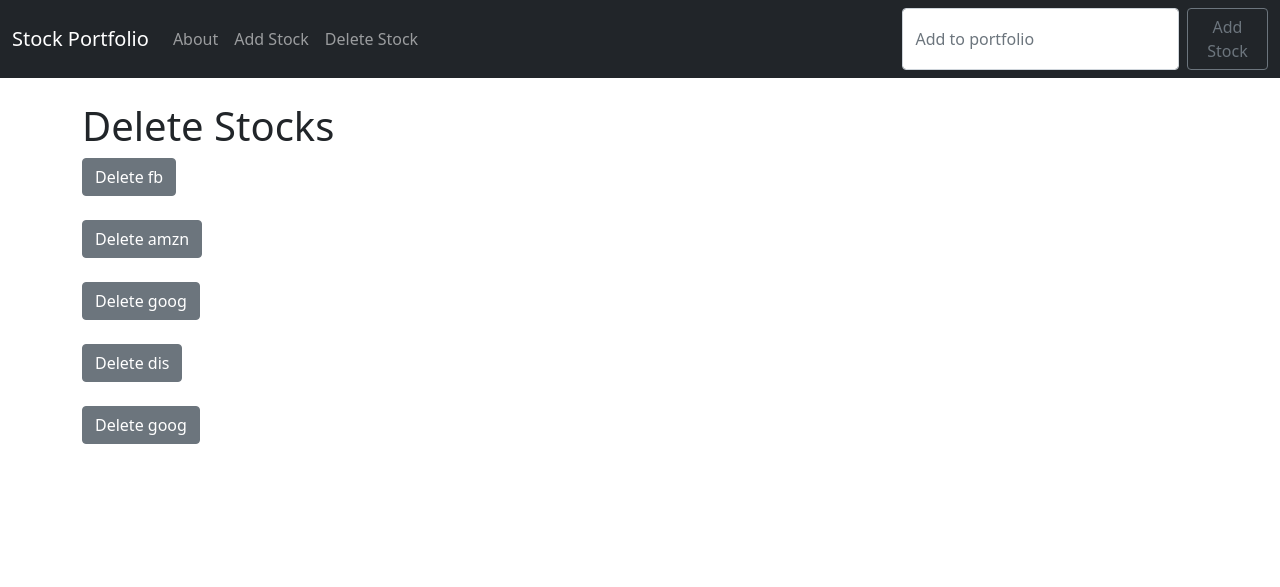
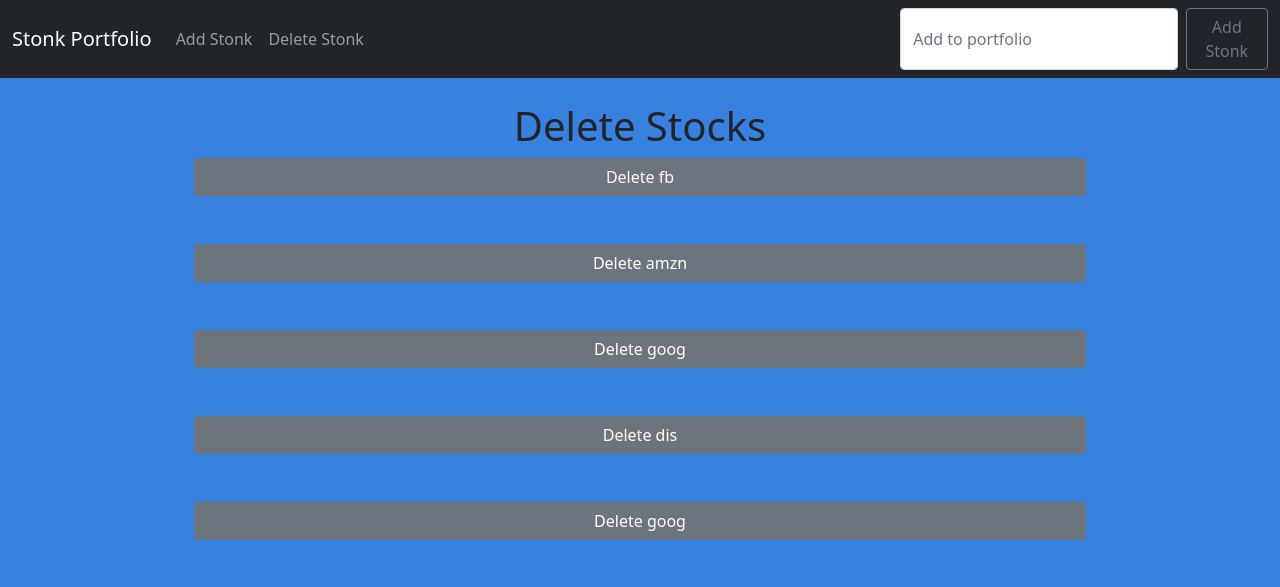
Before and after one commit to aMarshmallows/DjangoStockTicker, a Django app: page /delete_stock in a window 1280 px wide. Shown: the top 587 px of the page. Run offline with Django 3.2, Linux system fonts and the light colour scheme; data comes from the database, SQL or seed files in the repository; both versions use the stored data as it was after the commit.

Commit message:
remove about page and make add_stock view a little more efficient

```diff
--- a/stocks/quotes/templates/about.html
+++ b/stocks/quotes/templates/about.html
@@ -1,5 +1,7 @@
 {% extends 'base.html' %} {% block content %}
-
-<h1>About page!</h1>
+<link rel="stylesheet" href="styles.css">
+<h1>About Stonk Portfolio</h1>
+<p> This is a project I made to learn more about Django and working with APIs ;-;   You can see my other projects on my GitHub :)</p>
+{% load static %}<img src="{% static "/stonks.jpg"%}" alt="stonks meme">
 
 {% endblock %}
--- a/stocks/quotes/templates/add_stock.html
+++ b/stocks/quotes/templates/add_stock.html
@@ -12,7 +12,7 @@
       aria-label="Search"
     />
     <button class="btn btn-outline-secondary" type="submit">
-      Add Stock
+      Add Stonk
     </button>
 </form>
 <br/>
--- a/stocks/quotes/templates/base.html
+++ b/stocks/quotes/templates/base.html
@@ -12,13 +12,14 @@
       integrity="sha384-1BmE4kWBq78iYhFldvKuhfTAU6auU8tT94WrHftjDbrCEXSU1oBoqyl2QvZ6jIW3"
       crossorigin="anonymous"
     />
+    <link rel="stylesheet" href="styles.css">
 
-    <title>Stock Portfolio</title>
+    <title>Stonk Portfolio</title>
   </head>
   <body>
     <nav class="navbar navbar-expand-lg navbar-dark bg-dark">
       <div class="container-fluid">
-        <a class="navbar-brand" href="{% url 'home' %} ">Stock Portfolio</a>
+        <a class="navbar-brand" href="{% url 'home' %} ">Stonk Portfolio</a>
         <button
           class="navbar-toggler"
           type="button"
@@ -33,13 +34,10 @@
         <div class="collapse navbar-collapse" id="navbarSupportedContent">
           <ul class="navbar-nav me-auto mb-2 mb-lg-0">
             <li class="nav-item">
-              <a class="nav-link" href=" {% url 'about' %} ">About</a>
+              <a class="nav-link" href=" {% url 'add_stock' %} ">Add Stonk</a>
             </li>
             <li class="nav-item">
-              <a class="nav-link" href=" {% url 'add_stock' %} ">Add Stock</a>
-            </li>
-            <li class="nav-item">
-              <a class="nav-link" href=" {% url 'delete_stock' %} ">Delete Stock</a>
+              <a class="nav-link" href=" {% url 'delete_stock' %} ">Delete Stonk</a>
             </li>
           </ul>
         </div>
@@ -53,7 +51,7 @@
             aria-label="Search"
           />
           <button class="btn btn-outline-secondary" type="submit">
-            Add Stock
+            Add Stonk
           </button>
       </form>
       </div>
--- a/stocks/quotes/templates/delete_stock.html
+++ b/stocks/quotes/templates/delete_stock.html
@@ -1,14 +1,16 @@
 {% extends 'base.html' %} {% block content %}
 
+<div style="display: flex; flex-direction: column; align-items: center;">
 <h1>Delete Stocks</h1>
 {% if ticker %}
     {% for item in ticker %}
     <!-- a is an anchor with a link that passes in this item's id to the delete function -->
-    <a class="btn btn-secondary" href="{% url "delete" item.id %}" >Delete {{ item }}</a>
+    <a class="btn btn-secondary" style="width: 80%" href="{% url "delete" item.id %}" >Delete {{ item }}</a>
     <br/>
     <br/>
     {% endfor %}
 {% else %}
     You don't have any stocks yet
+</div>
 {% endif %}
 {% endblock %}
--- a/stocks/quotes/templates/home.html
+++ b/stocks/quotes/templates/home.html
@@ -2,7 +2,7 @@
 
 
 {% if ticker %}
-    {{ ticker }}
+    <h1>{{ ticker }}</h1>
 {% endif %}
 <!-- python is an OOP language, so get companyName field from returned API -->
 {% if api %}
--- /dev/null
+++ b/stocks/quotes/templates/styles.css
@@ -0,0 +1,3 @@
+body {
+    background-color: #3981df;
+   }
--- a/stocks/quotes/urls.py
+++ b/stocks/quotes/urls.py
@@ -1,12 +1,12 @@
 # every app needs its own urls.py file
 from django.conf.urls import url
+from django.contrib.staticfiles.urls import staticfiles_urlpatterns
 from . import views
 
 # views.home accesses the home fuction from the views file (which was imported above)
 # in django 2.2 we now use 'url' instead of 'path' to create paths
 # not sure what the r means but it works in stopping all urls matching the empty one
 urlpatterns = [
-    url('about.html', views.about, name="about"),
     url('add_stock.html', views.add_stock, name="add_stock"),
     # don't want delete.html - want to pass in stock id
     # not sure why (?P<stock_id>.*) works for allowing this url to take in data
@@ -15,3 +15,5 @@ urlpatterns = [
     url('delete_stock', views.delete_stock, name="delete_stock"),
     url(r'^$', views.home, name="home"),
 ]
+
+urlpatterns += staticfiles_urlpatterns()
--- a/stocks/quotes/views.py
+++ b/stocks/quotes/views.py
@@ -36,11 +36,7 @@ def home(request):
         return render(request, 'home.html', {'api': api })
     # otherwise, just load the home page
     else:
-        return render(request, 'home.html', {'ticker': "Enter a ticker symbol"});
-
-
-def about(request):
-    return render(request, 'about.html', {})
+        return render(request, 'home.html', {'ticker': "Enter a ticker symbol above to get started!"});
 
 
 def add_stock(request):
@@ -71,11 +67,9 @@ def add_stock(request):
             except Exception as e:
                 messages.success(request, ("Stock " + str(t)+" could not be added or is not a valid ticker"))
                 Stock.objects.filter(id=t.id).delete()
+                ticker.filter(id=t.id).delete()
                 flag = True
 
-        # if there was an invalid ticker, get objects from Stock without including the deleted value
-        if flag == True:
-            ticker = Stock.objects.all()
         # otherwise if all were valid, print success message to screen
         if flag == False:
             messages.success(request, ("Successfully added stock"))
```
Also changed, not shown: stocks/db.sqlite3, stocks/quotes/static/stonks.jpg (renamed from stonks.jpg), 2 other files.
